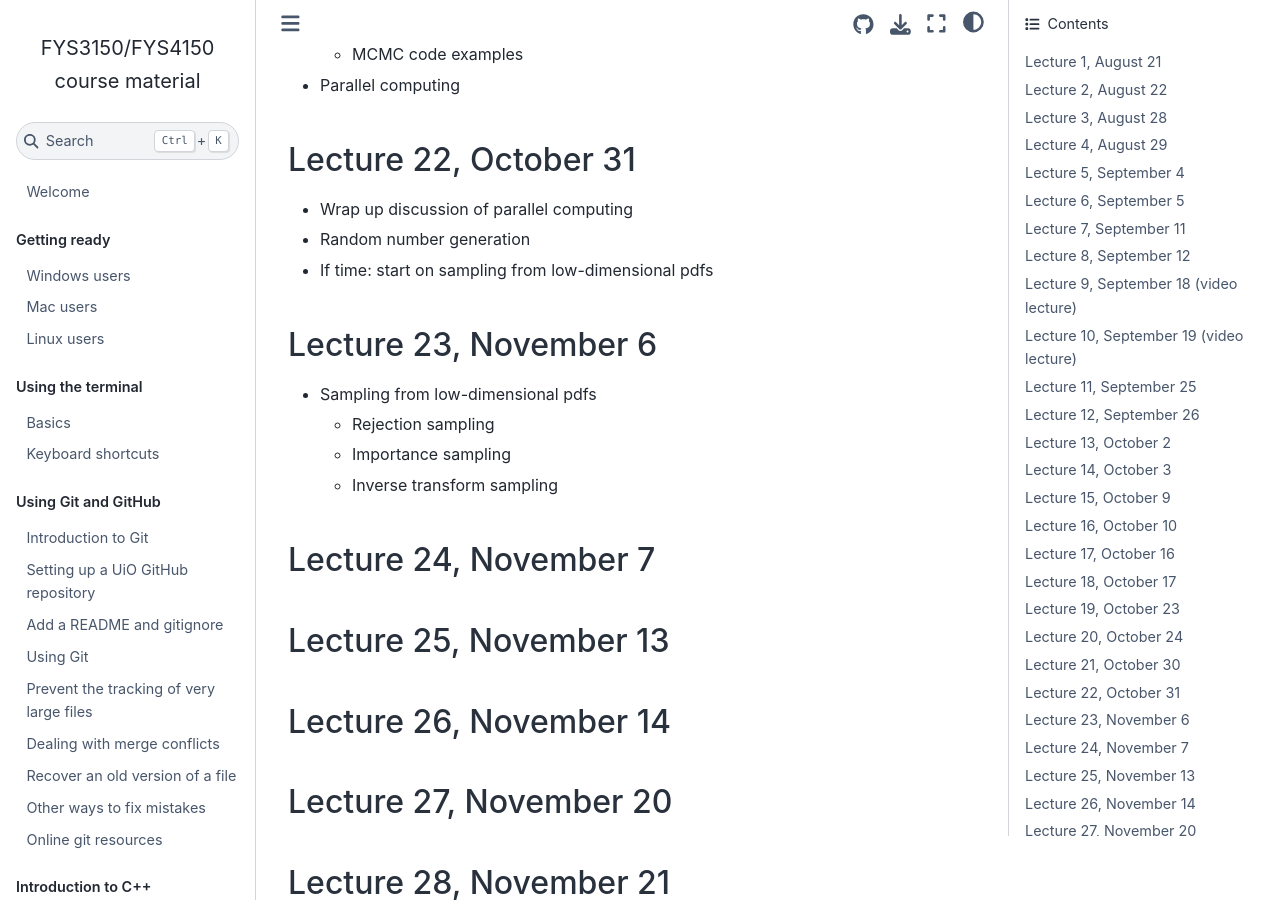
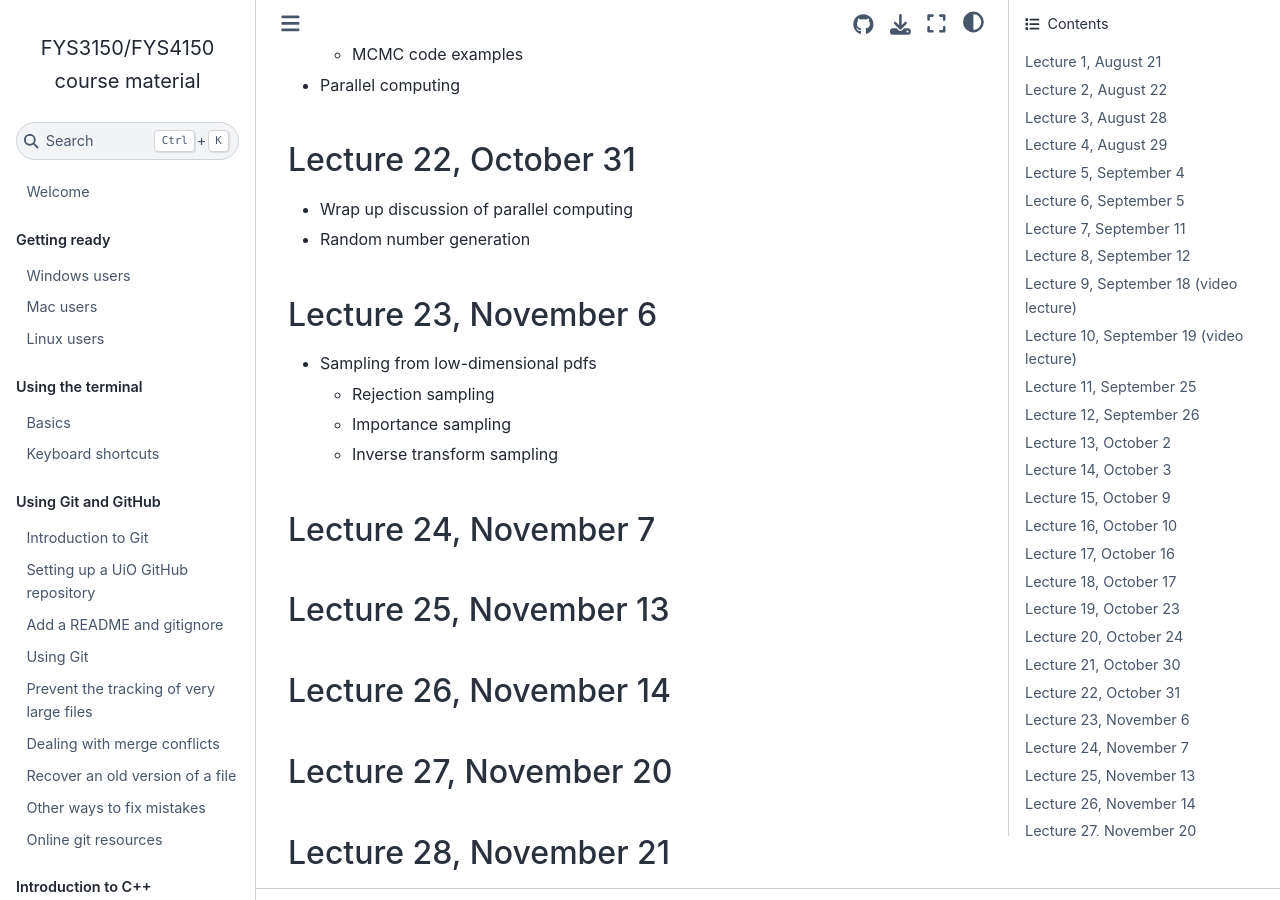
Before and after one commit to anderkve/FYS3150, a Jupyter Book: the page built from lecture_notes/2025/README.md, in a window 1280 px wide and 900 px high, scrolled down 4994 px. Built offline with Jupyter Book 1.0.4 settings and Sphinx 7.4.7 and the Sphinx Book theme 1.1.4, drawn with Linux system fonts in a browser that asks for light colours; pages that are not in the unit, such as notebooks, are missing from menus.

Commit message:
Update README.md

```diff
--- a/lecture_notes/2025/README.md
+++ b/lecture_notes/2025/README.md
@@ -178,7 +178,6 @@
 ### Lecture 22, October 31
 - Wrap up discussion of parallel computing
 - Random number generation
-- If time: start on sampling from low-dimensional pdfs
 
 
 ### Lecture 23, November 6
```
